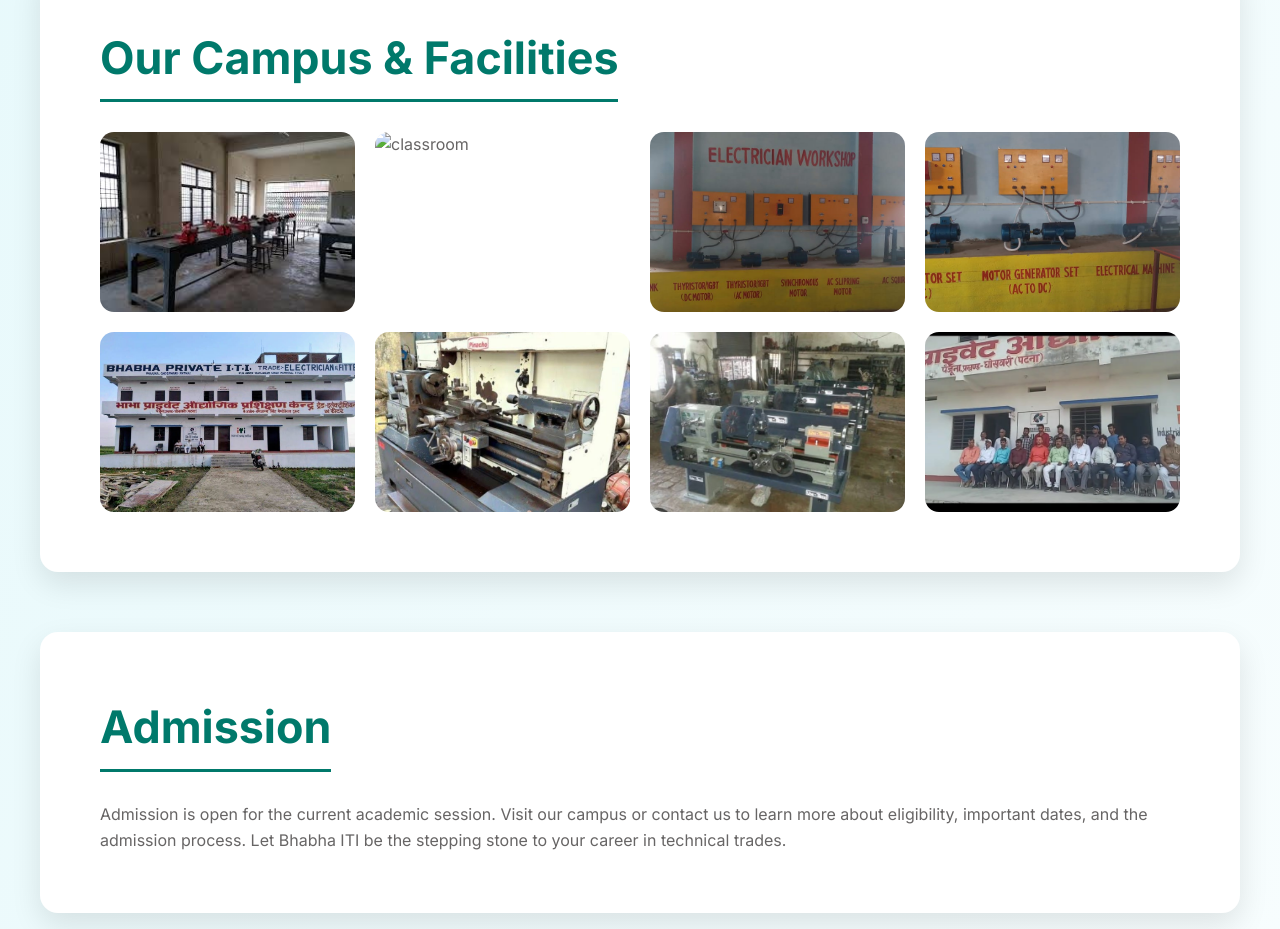
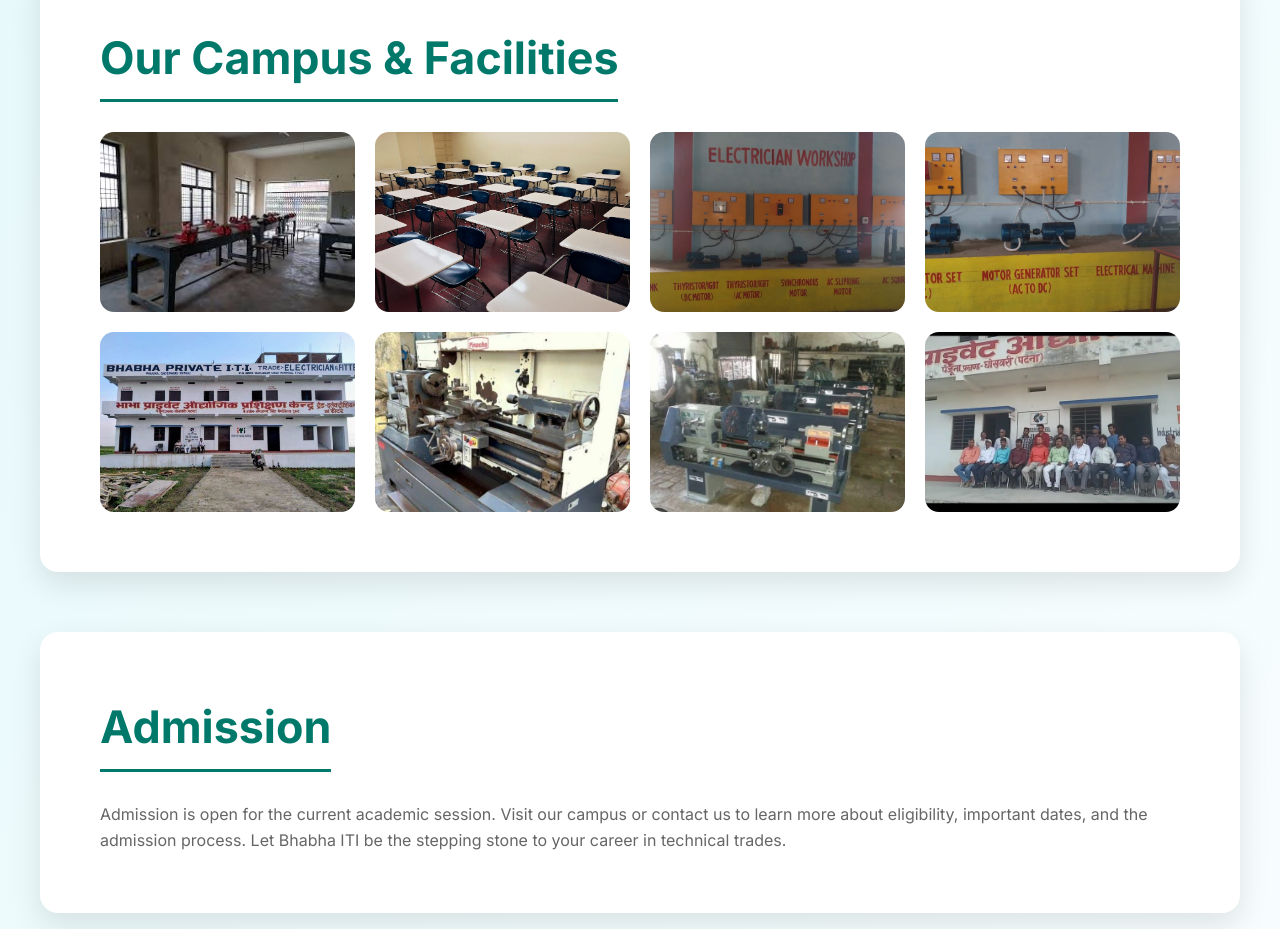
Before and after one commit to Princeraj9973/BHABHA-ITI, a plain HTML site: page index.html in a window 1280 px wide. Shown: the part 1620-2549 px from the top of the page. Drawn offline with Linux system fonts and the light colour scheme.

Commit message:
Update index.html

```diff
--- a/index.html
+++ b/index.html
@@ -240,7 +240,7 @@ header {
     <h2>Our Campus & Facilities</h2>
     <div class="gallery">
       <img src="classroom.jpg"alt="Classroom">
-      <img src="clasroom3.jpg" alt="classroom">
+      <img src="classroom3.jpg" alt="classroom">
       <img src="workshop.jpg" alt="workshop">
       <img src="workshop2.jpg" alt="workshop">
       <img src="it.jpg"alt="campus view">
```
